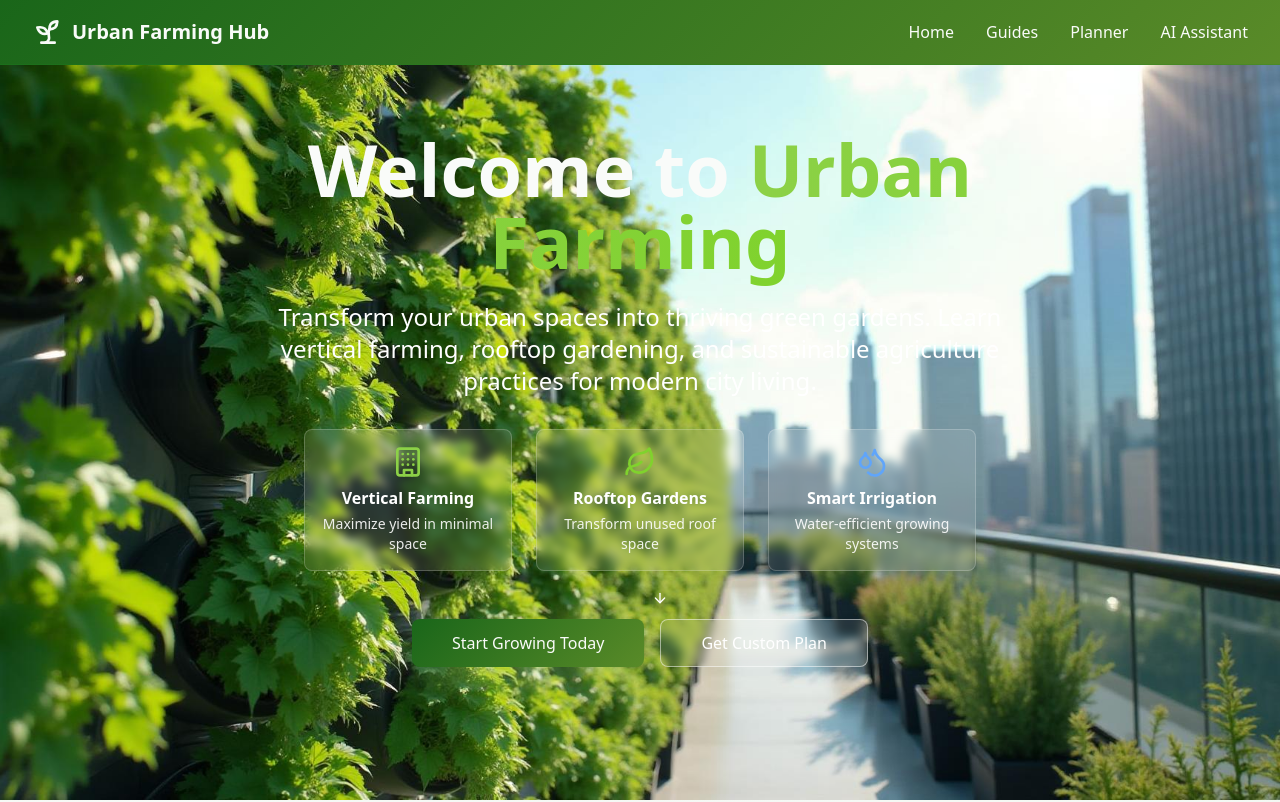
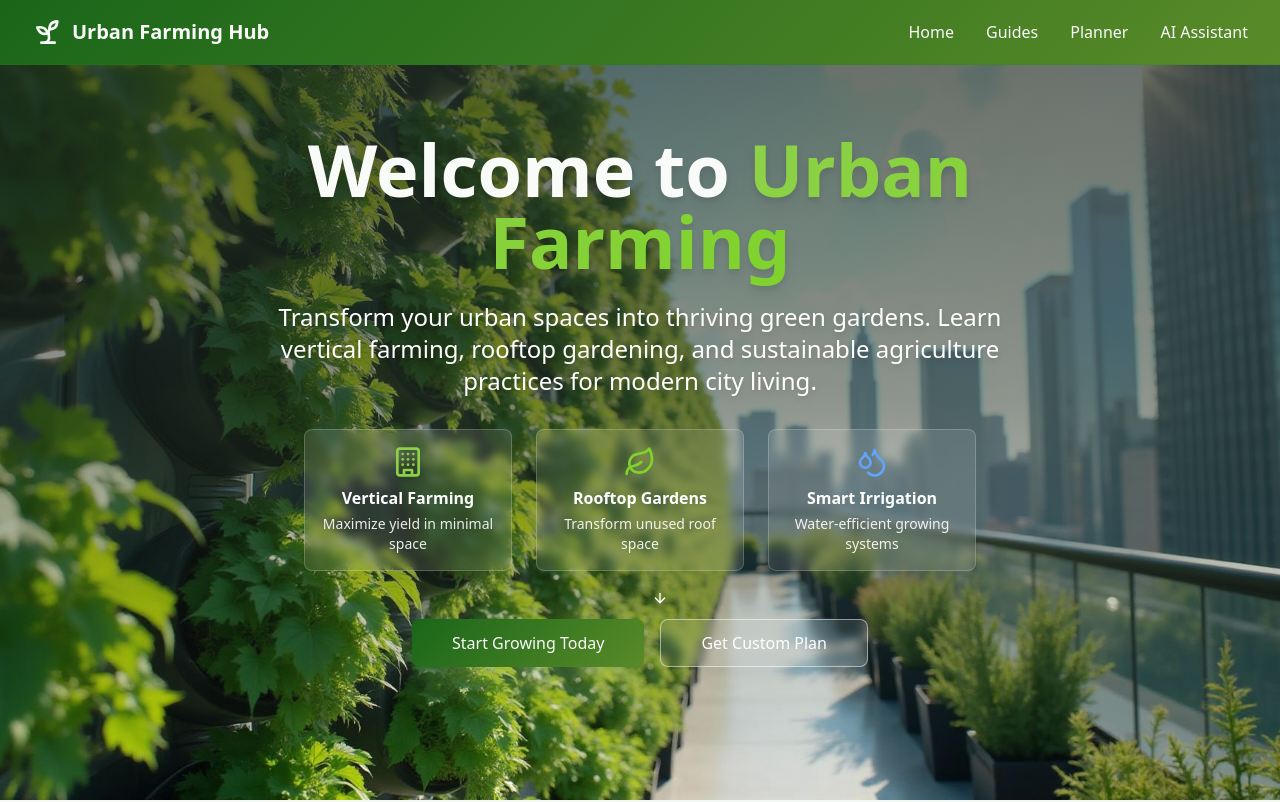
Before and after one commit to AdityaaaNarayan/urban-farming-hub, a React (Vite) app: page / in a window 1280 px wide. Shown: the top 802 px of the page. Built offline with nearby package versions, Linux system fonts and the light colour scheme; the HTML template or start-up script is replaced by a standard one.

Commit message:
Fix hero section visibility

```diff
--- a/src/components/HeroSection.tsx
+++ b/src/components/HeroSection.tsx
@@ -22,20 +22,20 @@ export const HeroSection = () => {
           backgroundRepeat: 'no-repeat'
         }}
       >
-        <div className="absolute inset-0 bg-gradient-hero/80" />
+        <div className="absolute inset-0 bg-gradient-to-b from-foreground/70 via-foreground/50 to-transparent" />
       </div>
 
       {/* Content */}
       <div className="relative z-10 container mx-auto px-4 sm:px-6 lg:px-8 text-center">
         <div className="max-w-4xl mx-auto">
-          <h1 className="text-4xl sm:text-5xl lg:text-7xl font-bold text-primary-foreground mb-6 leading-tight">
+          <h1 className="text-4xl sm:text-5xl lg:text-7xl font-bold text-primary-foreground mb-6 leading-tight drop-shadow-lg">
             Welcome to{" "}
             <span className="bg-gradient-to-r from-accent to-growth bg-clip-text text-transparent">
               Urban Farming
             </span>
           </h1>
 
-          <p className="text-xl sm:text-2xl text-white mb-8 leading-relaxed max-w-3xl mx-auto font-medium">
+          <p className="text-xl sm:text-2xl text-white mb-8 leading-relaxed max-w-3xl mx-auto font-medium drop-shadow-md">
             Transform your urban spaces into thriving green gardens. Learn vertical farming,
             rooftop gardening, and sustainable agriculture practices for modern city living.
           </p>
```
